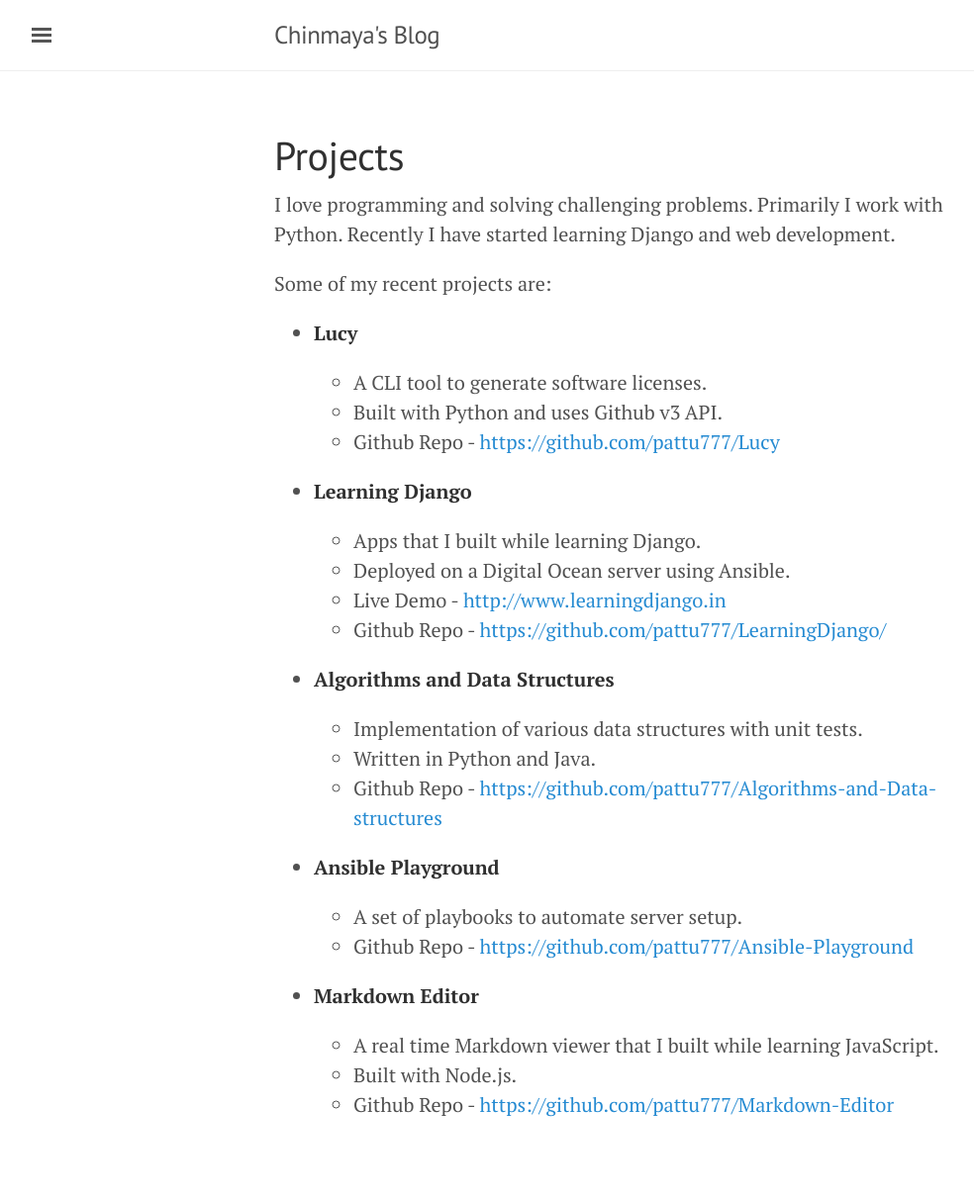
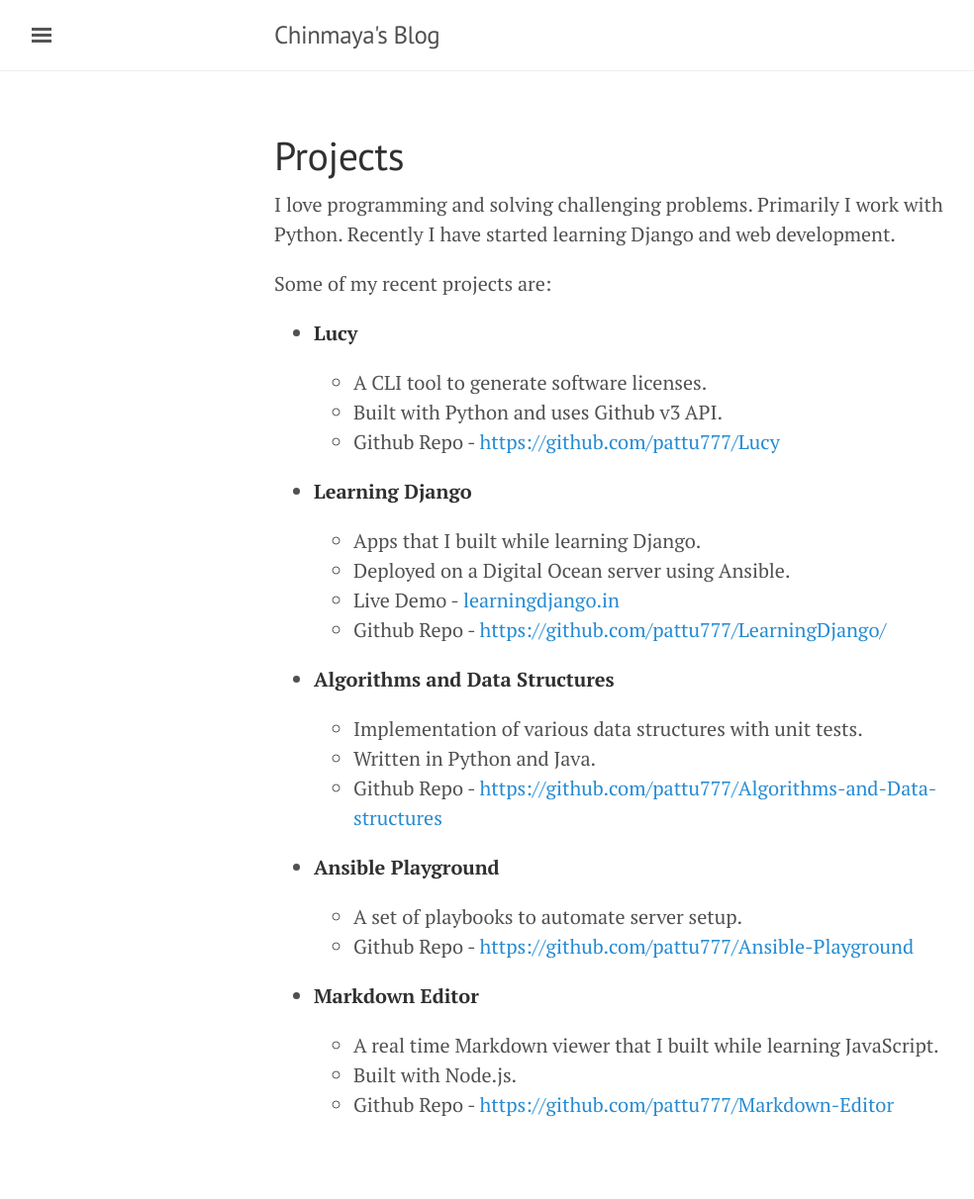
Before and after one commit to pattu777/pattu777.github.io, a Jekyll site: the page built from projects.md, in a window 1280 px wide. Shown: the whole page at 99% size, without its empty margins (3-987 px from the left). Built offline with Jekyll 4.4.1, drawn with Linux system fonts in a browser that asks for light colours; comment, search, counter and statistics services are not loaded; some of the changed lines change nothing that is shown.

Commit message:
projects updated with django link

```diff
--- a/projects.md
+++ b/projects.md
@@ -17,7 +17,7 @@ Some of my recent projects are:
 
   * Apps that I built while learning Django.
   * Deployed on a Digital Ocean server using Ansible.
-  * Live Demo - [http://www.learningdjango.in](http://www.learningdjango.in)
+  * Live Demo - [learningdjango.in](learningdjango.in)
   * Github Repo - [https://github.com/pattu777/LearningDjango/](https://github.com/pattu777/LearningDjango/)
 
 * __Algorithms and Data Structures__
```
